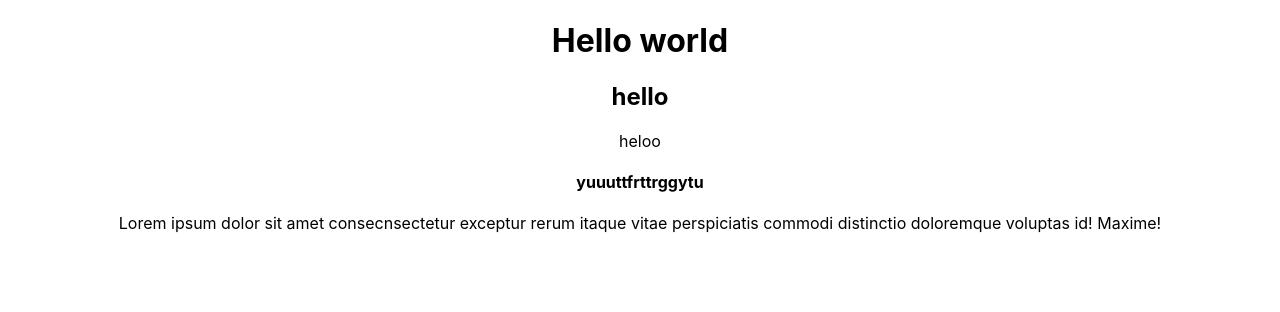
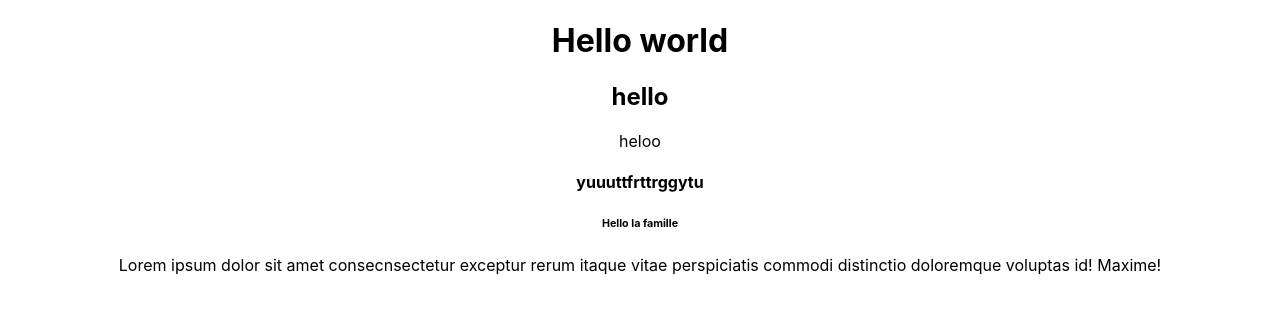
Before and after one commit to Taharka2000/Rest, a React (Create React App) app: page / in a window 1280 px wide. Shown: the top 312 px of the page. Built offline with nearby package versions, Linux system fonts and the light colour scheme.

Commit message:
Initial commit of React project

```diff
--- a/src/App.js
+++ b/src/App.js
@@ -7,6 +7,7 @@ function App() {
       <h2>hello</h2>
       heloo
       <h4>yuuuttfrttrggytu</h4>
+      <h6>Hello la famille</h6>
       <p>Lorem ipsum dolor sit amet consecnsectetur exceptur rerum itaque vitae perspiciatis commodi distinctio doloremque voluptas id! Maxime!</p>
     </div>
   );
```
